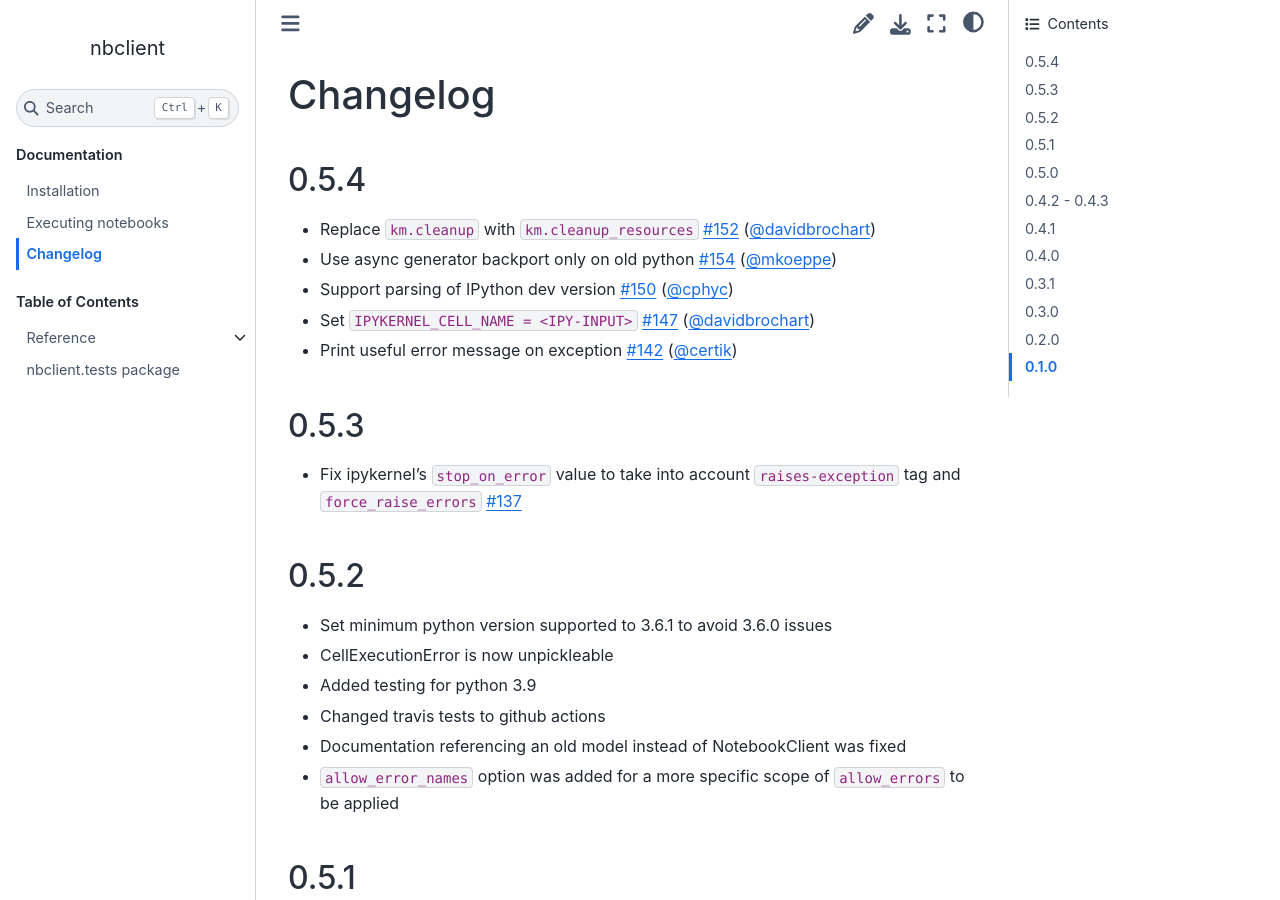
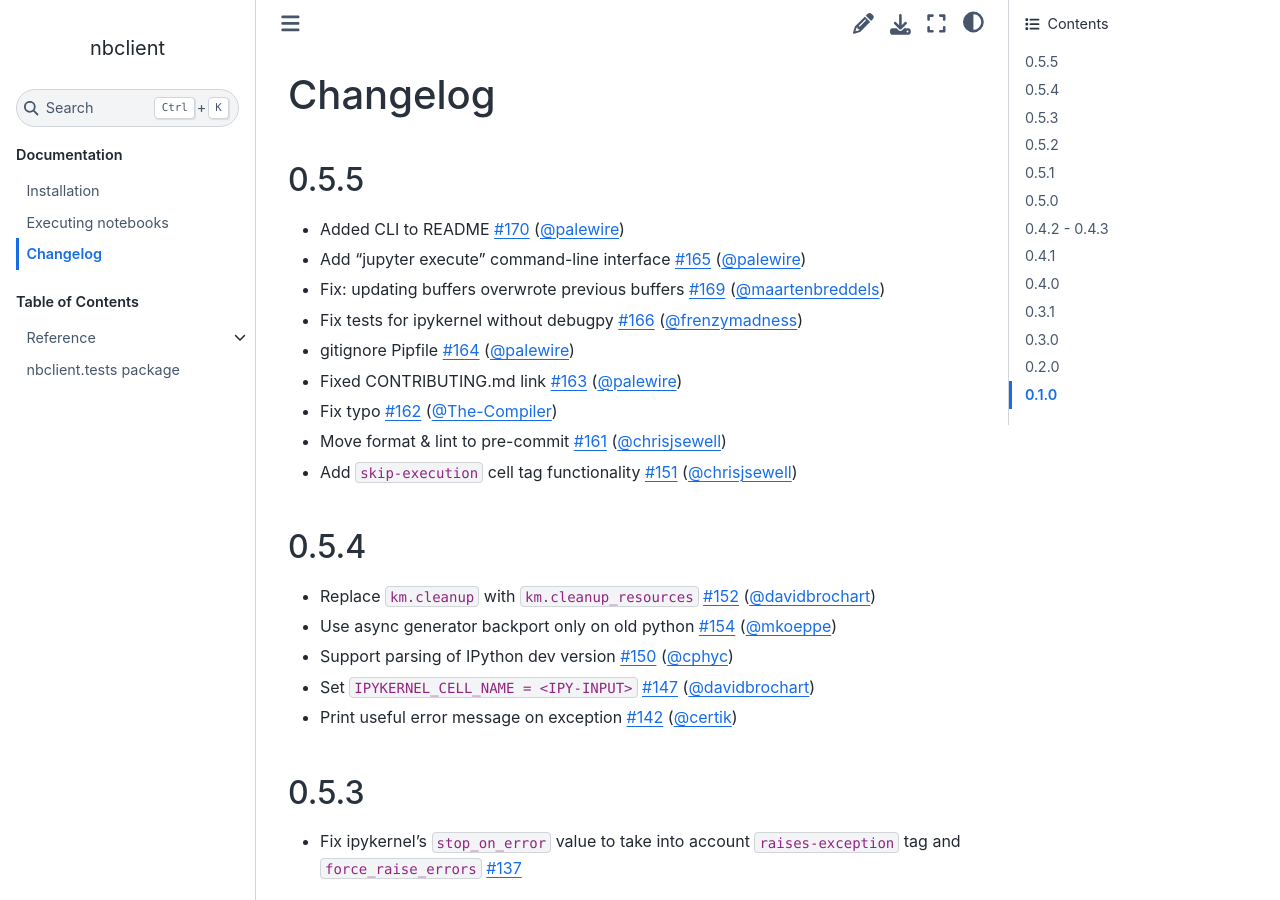
Before and after one commit to jupyter/nbclient, a Sphinx documentation site: the page built from docs/changelog.md, in a window 1280 px wide and 900 px high. Built offline with Sphinx 7.4.7 and the Sphinx Book theme 1.1.4, drawn with Linux system fonts in a browser that asks for light colours.

Commit message:
Update changelog for 0.5.5 Release

```diff
--- a/docs/changelog.md
+++ b/docs/changelog.md
@@ -1,4 +1,16 @@
 # Changelog
+
+## 0.5.5
+
+- Added CLI to README [#170](https://github.com/jupyter/nbclient/pull/170) ([@palewire](https://github.com/palewire))
+- Add "jupyter execute" command-line interface [#165](https://github.com/jupyter/nbclient/pull/165) ([@palewire](https://github.com/palewire))
+- Fix: updating buffers overwrote previous buffers [#169](https://github.com/jupyter/nbclient/pull/169) ([@maartenbreddels](https://github.com/maartenbreddels))
+- Fix tests for ipykernel without debugpy [#166](https://github.com/jupyter/nbclient/pull/166) ([@frenzymadness](https://github.com/frenzymadness))
+- gitignore Pipfile [#164](https://github.com/jupyter/nbclient/pull/164) ([@palewire](https://github.com/palewire))
+- Fixed CONTRIBUTING.md link [#163](https://github.com/jupyter/nbclient/pull/163) ([@palewire](https://github.com/palewire))
+- Fix typo [#162](https://github.com/jupyter/nbclient/pull/162) ([@The-Compiler](https://github.com/The-Compiler))
+- Move format & lint to pre-commit [#161](https://github.com/jupyter/nbclient/pull/161) ([@chrisjsewell](https://github.com/chrisjsewell))
+- Add `skip-execution` cell tag functionality [#151](https://github.com/jupyter/nbclient/pull/151) ([@chrisjsewell](https://github.com/chrisjsewell))
 
 ## 0.5.4
 
```
